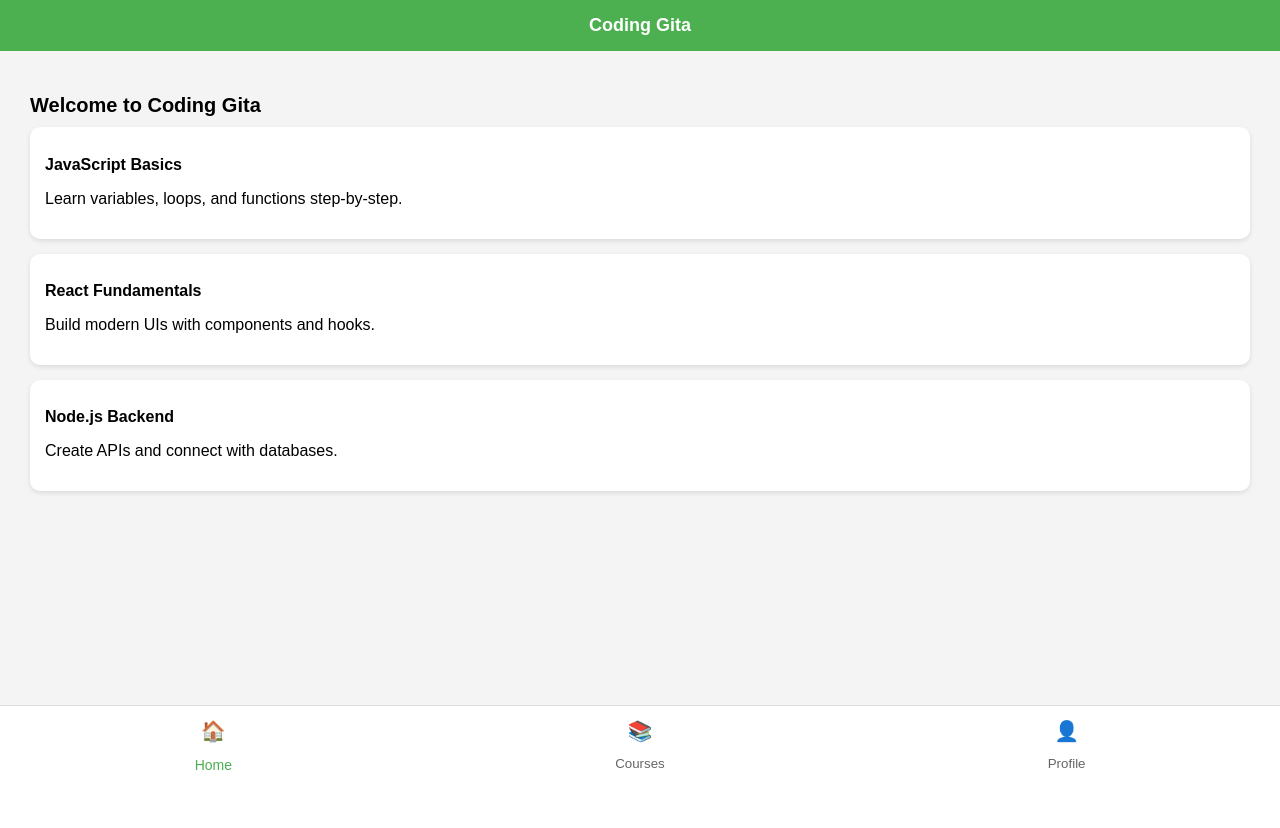
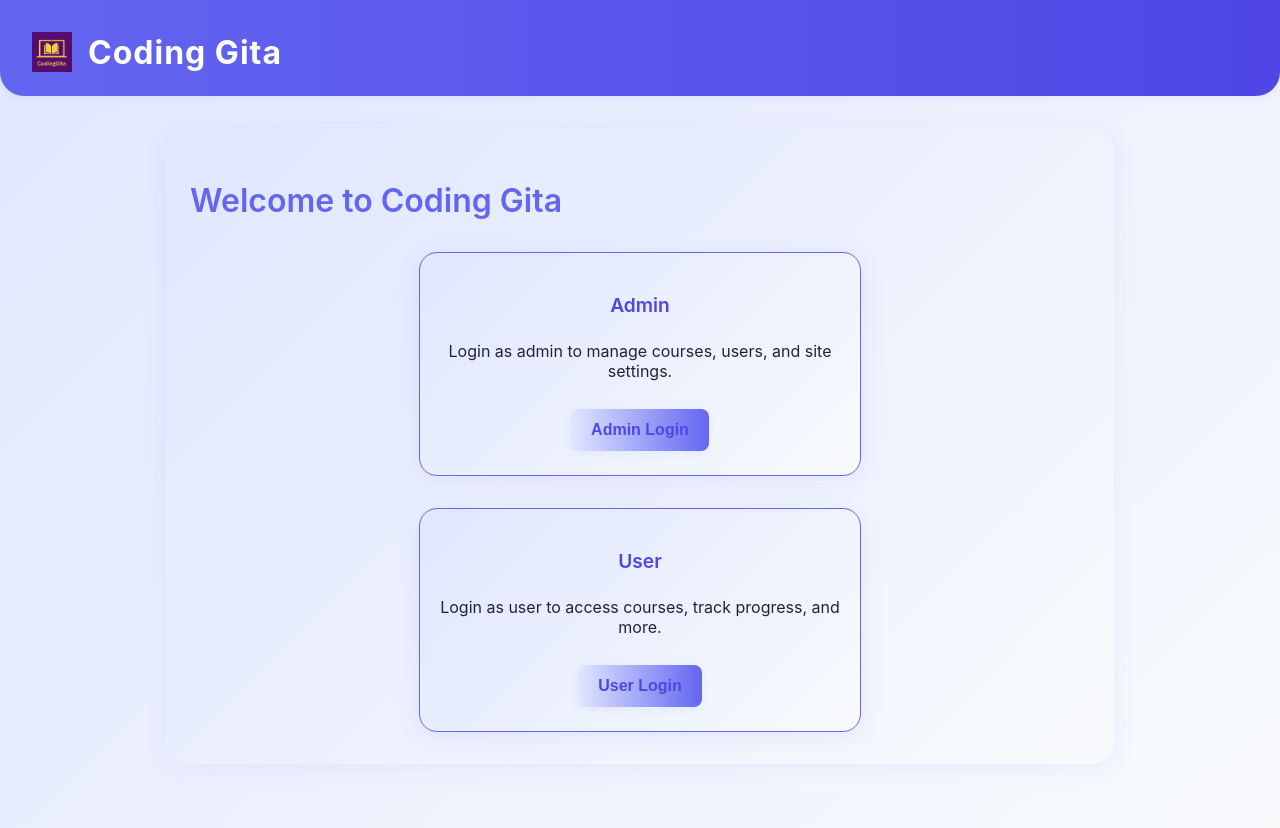
Before and after one commit to Dhruvesh1611/CodingGita, a React (Create React App) app in the folder coding-gita-pwa/: page / in a window 1280 px wide. Before the commit the page ends 800 px from the top, so only its background shows below. Built offline with nearby package versions, Linux system fonts and the light colour scheme.

Commit message:
add admin and user section

```diff
--- a/coding-gita-pwa/public/index.html
+++ b/coding-gita-pwa/public/index.html
@@ -2,7 +2,7 @@
 <html lang="en">
   <head>
     <meta charset="utf-8" />
-    <link rel="icon" href="%PUBLIC_URL%/favicon.ico" />
+    <link rel="icon" href="./icons/logo1.png" />
     <meta name="viewport" content="width=device-width, initial-scale=1" />
     <meta name="theme-color" content="#000000" />
     <meta
@@ -24,10 +24,10 @@
       work correctly both with client-side routing and a non-root public URL.
       Learn how to configure a non-root public URL by running `npm run build`.
     -->
-    <title>React App</title>
+    <title>CodingGita</title>
   </head>
   <body>
-    <noscript>You need to enable JavaScript to run this app.</noscript>
+    <noscript>You can use this app for CodingGita.</noscript>
     <div id="root"></div>
     <!--
       This HTML file is a template.
--- a/coding-gita-pwa/src/App.css
+++ b/coding-gita-pwa/src/App.css
@@ -1,3 +1,4 @@
+
 .App {
   text-align: center;
 }
@@ -36,155 +37,3 @@
     transform: rotate(360deg);
   }
 }
-
-/* General layout */
-.app-container {
-  display: flex;
-  flex-direction: column;
-  height: 100vh;
-  background: #f4f4f4;
-  font-family: Arial, sans-serif;
-  margin: 0;
-}
-
-/* Header */
-.app-header {
-  background-color: #4caf50;
-  color: white;
-  padding: 15px;
-  text-align: center;
-  font-size: 18px;
-  font-weight: bold;
-}
-
-/* Main content */
-.app-main {
-  flex: 1;
-  overflow-y: auto;
-  padding: 15px;
-}
-
-.app-main h1 {
-  font-size: 20px;
-  margin-bottom: 10px;
-}
-
-/* Cards */
-.card-list {
-  display: grid;
-  gap: 15px;
-}
-
-.card {
-  background: white;
-  padding: 15px;
-  border-radius: 10px;
-  box-shadow: 0 2px 5px rgba(0, 0, 0, 0.1);
-}
-
-.card h2 {
-  font-size: 16px;
-  margin-bottom: 5px;
-}
-
-/* Page Container */
-.page-container {
-  padding: 15px;
-  flex: 1;
-  overflow-y: auto;
-}
-
-/* Profile Styles */
-.profile-container {
-  background: white;
-  border-radius: 10px;
-  padding: 20px;
-  box-shadow: 0 2px 5px rgba(0, 0, 0, 0.1);
-}
-
-.profile-header {
-  text-align: center;
-  margin-bottom: 20px;
-}
-
-.profile-avatar {
-  font-size: 50px;
-  margin-bottom: 10px;
-}
-
-.profile-stats {
-  display: flex;
-  justify-content: space-around;
-  margin: 20px 0;
-}
-
-.stat-item {
-  text-align: center;
-}
-
-.profile-actions {
-  display: flex;
-  flex-direction: column;
-  gap: 10px;
-}
-
-.profile-btn {
-  padding: 10px;
-  border: none;
-  border-radius: 5px;
-  background: #4caf50;
-  color: white;
-  font-weight: bold;
-}
-
-.profile-btn.logout {
-  background: #f44336;
-}
-
-.course-btn {
-  padding: 8px 12px;
-  background: #4caf50;
-  color: white;
-  border: none;
-  border-radius: 4px;
-  margin-top: 10px;
-  cursor: pointer;
-}
-
-/* Bottom Navigation */
-.bottom-nav {
-  display: flex;
-  justify-content: space-around;
-  background: white;
-  border-top: 1px solid #ddd;
-  padding: 8px 0;
-  position: sticky;
-  bottom: 0;
-}
-
-.nav-item {
-  display: flex;
-  flex-direction: column;
-  align-items: center;
-  text-decoration: none;
-  color: #666;
-  padding: 5px 0;
-  width: 33%;
-  background: none;
-  border: none;
-}
-
-.nav-item.active {
-  color: #4caf50;
-  font-size: 14px;
-  color: #555;
-  cursor: pointer;
-}
-
-.nav-item span {
-  font-size: 20px;
-}
-
-.nav-item.active {
-  color: #4caf50;
-}
--- a/coding-gita-pwa/src/App.js
+++ b/coding-gita-pwa/src/App.js
@@ -1,17 +1,28 @@
 import React, { useState } from "react";
 import "./App.css";
+import "./style/layout.css";
+import "./style/card.css";
+import "./style/profile.css";
+import "./style/course.css";
+import "./style/nav.css";
 
 // Import pages
 import Home from "./pages/Home";
 import Courses from "./pages/Courses";
 import Profile from "./pages/Profile";
+import Admin from "./pages/Admin";
 
 function App() {
-  const [activePage, setActivePage] = useState('home');
+  const [activePage, setActivePage] = useState('');
 
   // Render the active page component
   const renderPage = () => {
+    if (!activePage) {
+      return <Home onSelect={setActivePage} />;
+    }
     switch (activePage) {
+      case 'admin':
+        return <Admin />;
       case 'home':
         return <Home />;
       case 'courses':
@@ -26,14 +37,20 @@ function App() {
   return (
     <div className="app-container">
       {/* Header */}
-      <header className="app-header">Coding Gita</header>
+      <header className="app-header">
+        <div style={{ display: 'flex', alignItems: 'center' }}>
+          <img src="/icons/logo1.png" alt="Logo" style={{ height: 40, marginRight: 16 }} />
+          <span style={{ fontWeight: 700, fontSize: '2rem', letterSpacing: 1 }}>Coding Gita</span>
+        </div>
+      </header>
 
       {/* Main Content */}
       <main className="app-main">
         {renderPage()}
       </main>
 
-      {/* Bottom Navigation */}
+      {/* Bottom Navigation: only show after selection */}
+      {activePage && (
         <nav className="bottom-nav">
           <button
             className={activePage === 'home' ? "nav-item active" : "nav-item"}
@@ -57,6 +74,7 @@ function App() {
             <p>Profile</p>
           </button>
         </nav>
+      )}
     </div>
   );
 }
--- /dev/null
+++ b/coding-gita-pwa/src/pages/Admin.js
@@ -0,0 +1,33 @@
+import React from 'react';
+
+function Admin() {
+  return (
+    <div className="page-container">
+      <h1>Admin Dashboard</h1>
+      <div className="card-list" style={{ display: 'flex', flexWrap: 'wrap', gap: '24px', marginTop: '32px' }}>
+        <div className="card" style={{ minWidth: 220, flex: 1 }}>
+          <h2>Portfolio</h2>
+          <p>Manage and review user portfolios.</p>
+        </div>
+        <div className="card" style={{ minWidth: 220, flex: 1 }}>
+          <h2>Resume</h2>
+          <p>Access and update resumes for users.</p>
+        </div>
+        <div className="card" style={{ minWidth: 220, flex: 1 }}>
+          <h2>Fees</h2>
+          <p>View and manage fee details and payments.</p>
+        </div>
+        <div className="card" style={{ minWidth: 220, flex: 1 }}>
+          <h2>Internship</h2>
+          <p>Track internship opportunities and progress.</p>
+        </div>
+        <div className="card" style={{ minWidth: 220, flex: 1 }}>
+          <h2>Features</h2>
+          <p>Explore and enable new platform features.</p>
+        </div>
+      </div>
+    </div>
+  );
+}
+
+export default Admin;
--- a/coding-gita-pwa/src/pages/Home.js
+++ b/coding-gita-pwa/src/pages/Home.js
@@ -1,21 +1,19 @@
 import React from 'react';
 
-function Home() {
+function Home({ onSelect }) {
   return (
     <div className="page-container">
       <h1>Welcome to Coding Gita</h1>
-      <div className="card-list">
-        <div className="card">
-          <h2>JavaScript Basics</h2>
-          <p>Learn variables, loops, and functions step-by-step.</p>
+      <div className="card-list" style={{ display: 'flex', flexDirection: 'column', gap: '32px', alignItems: 'center', marginTop: '32px' }}>
+        <div className="card" style={{ alignItems: 'center', textAlign: 'center', width: '100%', maxWidth: 400 }}>
+          <h2>Admin</h2>
+          <p>Login as admin to manage courses, users, and site settings.</p>
+          <button className="course-btn" onClick={() => onSelect('admin')}>Admin Login</button>
         </div>
-        <div className="card">
-          <h2>React Fundamentals</h2>
-          <p>Build modern UIs with components and hooks.</p>
-        </div>
-        <div className="card">
-          <h2>Node.js Backend</h2>
-          <p>Create APIs and connect with databases.</p>
+        <div className="card" style={{ alignItems: 'center', textAlign: 'center', width: '100%', maxWidth: 400 }}>
+          <h2>User</h2>
+          <p>Login as user to access courses, track progress, and more.</p>
+          <button className="course-btn" onClick={() => onSelect('home')}>User Login</button>
         </div>
       </div>
     </div>
--- /dev/null
+++ b/coding-gita-pwa/src/style/card.css
@@ -0,0 +1,38 @@
+/* Cards */
+.card-list {
+  display: grid;
+  grid-template-columns: repeat(auto-fit, minmax(260px, 1fr));
+  .card {
+    background: linear-gradient(135deg, #e0e7ff 0%, #f8fafc 100%);
+    backdrop-filter: blur(6px);
+    border-radius: 18px;
+    box-shadow: 0 4px 24px rgba(99, 102, 241, 0.10);
+    padding: 24px 20px;
+    transition: box-shadow 0.2s, transform 0.2s;
+    border: 1px solid #6366f1;
+    display: flex;
+    flex-direction: column;
+    align-items: flex-start;
+  }
+  .card:hover {
+    box-shadow: 0 8px 32px rgba(99, 102, 241, 0.18);
+    transform: translateY(-4px) scale(1.03);
+  }
+  .card h2 {
+    font-size: 1.2rem;
+    margin-bottom: 8px;
+    color: #4f46e5;
+    font-weight: 600;
+  }
+  .card p {
+    font-size: 1rem;
+    color: #22223b;
+    margin-bottom: 12px;
+  }
+}
+
+.card p {
+  font-size: 1rem;
+  color: #555;
+  margin-bottom: 12px;
+}
--- /dev/null
+++ b/coding-gita-pwa/src/style/course.css
@@ -0,0 +1,19 @@
+/* Course Button */
+.course-btn {
+  padding: 12px 20px;
+  background: linear-gradient(90deg, #e0e7ff 0%, #6366f1 100%);
+  color: #4f46e5;
+  border: none;
+  border-radius: 8px;
+  margin-top: 16px;
+  font-size: 1rem;
+  font-weight: 600;
+  box-shadow: 0 2px 8px rgba(99, 102, 241, 0.08);
+  cursor: pointer;
+  transition: background 0.2s, box-shadow 0.2s, color 0.2s;
+}
+
+.course-btn:hover {
+  background: linear-gradient(90deg, #6366f1 0%, #4f46e5 100%);
+  color: #fff;
+}
--- /dev/null
+++ b/coding-gita-pwa/src/style/layout.css
@@ -0,0 +1,71 @@
+/* General layout */
+.app-container {
+  display: flex;
+  flex-direction: column;
+  min-height: 100vh;
+  background: linear-gradient(135deg, #e0e7ff 0%, #f8fafc 100%);
+  font-family: 'Inter', 'Segoe UI', Arial, sans-serif;
+  margin: 0;
+}
+
+/* Header */
+.app-header {
+  background: linear-gradient(90deg, #6366f1 0%, #4f46e5 100%);
+  color: #fff;
+  padding: 32px 0 24px 0;
+  text-align: left;
+  font-size: 2rem;
+  font-weight: 700;
+  letter-spacing: 1px;
+  box-shadow: 0 2px 8px rgba(99, 102, 241, 0.08);
+  border-bottom-left-radius: 24px;
+  border-bottom-right-radius: 24px;
+  padding-left: 32px;
+}
+
+/* Main content */
+.app-main {
+  flex: 1;
+  overflow-y: auto;
+  padding: 32px 16px;
+  display: flex;
+  flex-direction: column;
+  align-items: center;
+}
+
+.app-main h1 {
+  font-size: 2rem;
+  margin-bottom: 24px;
+  color: #6366f1;
+  font-weight: 600;
+}
+
+/* Page Container */
+.page-container {
+  width: 100%;
+  max-width: 900px;
+  background: linear-gradient(135deg, #e0e7ff 0%, #f8fafc 100%);
+  border-radius: 24px;
+  box-shadow: 0 4px 24px rgba(99, 102, 241, 0.08);
+  padding: 32px 24px;
+  margin-bottom: 32px;
+  flex: 1;
+  overflow-y: auto;
+}
+
+@media (max-width: 600px) {
+  .app-header {
+    font-size: 1.3rem;
+    padding: 20px 0 16px 0;
+    border-bottom-left-radius: 12px;
+    border-bottom-right-radius: 12px;
+  }
+  .app-main {
+    padding: 16px 4px;
+  }
+  .page-container {
+    padding: 16px 8px;
+    border-radius: 12px;
+    margin-bottom: 16px;
+  }
+}
--- /dev/null
+++ b/coding-gita-pwa/src/style/nav.css
@@ -0,0 +1,41 @@
+/* Bottom Navigation */
+.bottom-nav {
+  display: flex;
+  justify-content: space-around;
+  background: linear-gradient(90deg, #6366f1 0%, #4f46e5 100%);
+  border-top: 1px solid #e0e7ff;
+  padding: 12px 0;
+  position: sticky;
+  bottom: 0;
+  border-bottom-left-radius: 24px;
+  border-bottom-right-radius: 24px;
+  box-shadow: 0 -2px 12px rgba(99, 102, 241, 0.08);
+}
+
+.nav-item {
+  display: flex;
+  flex-direction: column;
+  align-items: center;
+  text-decoration: none;
+  color: #fff;
+  padding: 8px 0;
+  width: 33%;
+  background: none;
+  border: none;
+  font-size: 1rem;
+  border-radius: 12px;
+  transition: background 0.2s, color 0.2s;
+  cursor: pointer;
+}
+
+.nav-item.active {
+  background: linear-gradient(90deg, #e0e7ff 0%, #f8fafc 100%);
+  color: #6366f1;
+  font-size: 1.1rem;
+  box-shadow: 0 2px 8px rgba(99, 102, 241, 0.08);
+}
+
+.nav-item span {
+  font-size: 1.5rem;
+  margin-bottom: 2px;
+}
--- /dev/null
+++ b/coding-gita-pwa/src/style/profile.css
@@ -0,0 +1,95 @@
+/* Profile Styles */
+.profile-container {
+  background: linear-gradient(135deg, #e0e7ff 0%, #f8fafc 100%);
+  border-radius: 24px;
+  padding: 32px 24px;
+  box-shadow: 0 4px 24px rgba(99, 102, 241, 0.10);
+  max-width: 400px;
+  margin: 0 auto;
+  border: 1px solid #6366f1;
+}
+
+.profile-header {
+  text-align: center;
+  margin-bottom: 24px;
+}
+
+.profile-avatar {
+  font-size: 64px;
+  margin-bottom: 12px;
+  background: linear-gradient(135deg, #6366f1 0%, #4f46e5 100%);
+  color: #fff;
+  border-radius: 50%;
+  width: 80px;
+  height: 80px;
+  display: flex;
+  align-items: center;
+  justify-content: center;
+  margin: 0 auto 12px auto;
+  box-shadow: 0 2px 8px rgba(99, 102, 241, 0.12);
+}
+
+.profile-header h2 {
+  font-size: 1.3rem;
+  font-weight: 600;
+  color: #6366f1;
+  margin-bottom: 4px;
+}
+
+.profile-header p {
+  color: #22223b;
+  font-size: 1rem;
+}
+
+.profile-stats {
+  display: flex;
+  justify-content: space-between;
+  margin: 24px 0;
+}
+
+.stat-item {
+  text-align: center;
+  background: linear-gradient(135deg, #e0e7ff 0%, #f8fafc 100%);
+  border-radius: 12px;
+  padding: 12px 18px;
+  min-width: 80px;
+  border: 1px solid #6366f1;
+}
+
+.stat-item h3 {
+  font-size: 1.2rem;
+  color: #4f46e5;
+  margin-bottom: 2px;
+}
+
+.stat-item p {
+  font-size: 0.95rem;
+  color: #22223b;
+}
+
+.profile-actions {
+  display: flex;
+  flex-direction: column;
+  gap: 12px;
+}
+
+.profile-btn {
+  padding: 12px;
+  border: none;
+  border-radius: 8px;
+  background: linear-gradient(90deg, #6366f1 0%, #4f46e5 100%);
+  color: white;
+  font-weight: 600;
+  font-size: 1rem;
+  transition: background 0.2s, box-shadow 0.2s;
+  box-shadow: 0 2px 8px rgba(99, 102, 241, 0.08);
+  cursor: pointer;
+}
+
+.profile-btn:hover {
+  background: linear-gradient(90deg, #4f46e5 0%, #6366f1 100%);
+}
+
+.profile-btn.logout {
+  background: linear-gradient(90deg, #f44336 0%, #e57373 100%);
+}
```
Lines whose indentation alone changed are shown as unchanged.
